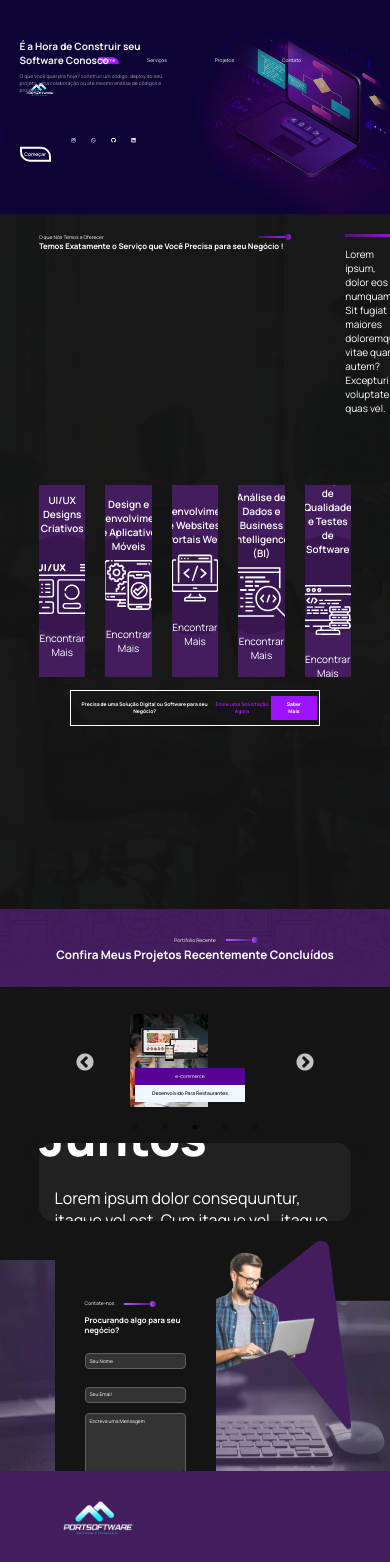
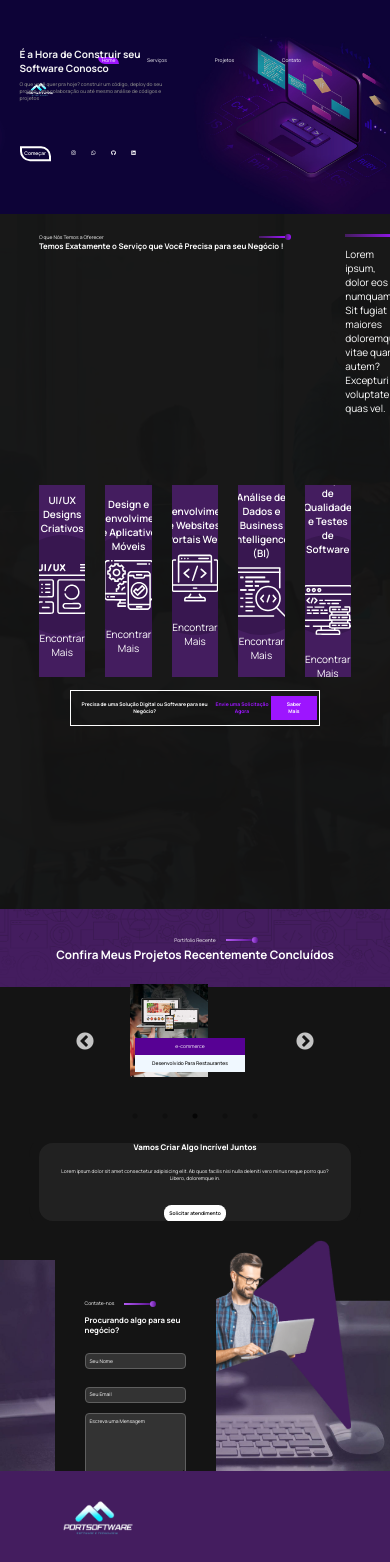
Before and after one commit to PedroPaulo-Git/PortSoftware, a React (Vite) app: page / in a window 390 px wide. Shown: the top 1562 px of the page. Built offline with nearby package versions, Linux system fonts and the light colour scheme.

Commit message:
background design responsive

```diff
--- a/src/components/Home/Home.css
+++ b/src/components/Home/Home.css
@@ -38,11 +38,11 @@
     margin-left: 20px;
 
 }
-
+/*
 .homeimage-info-socialmidia a {
     height: 32px;
 
-}
+} */
 
 .homeimage-info-socialmidia svg {
     cursor: pointer;
--- a/src/components/Projects/Project.css
+++ b/src/components/Projects/Project.css
@@ -108,6 +108,7 @@
 .slick-slide>div {
     margin: 0 30px;
     width: max(20vw);
+    height: 30vw;
     transition: all 0.4s ease;
 }
 .project-slide:hover {
@@ -194,7 +195,7 @@
 @media (max-width:1100px) {
 
     .slick-list{
-        margin-top: max(2vw,50px);
+        margin-top: max(2vw,40px);
     }
     .sub-title{
         font-size: max(1vw,5px);
@@ -207,4 +208,8 @@
     .project-background-title{
         font-size: max(3vw,5px);
     }
+
+    .slick-list{
+        margin-top: max(1vw,20px);
     }
+    }
--- a/src/components/Projects/Project.tsx
+++ b/src/components/Projects/Project.tsx
@@ -27,7 +27,7 @@ export const Project = () => {
             {
               breakpoint: 1024,
               settings: {
-                slidesToShow: 2,
+                slidesToShow: 3,
                 slidesToScroll: 1,
                 infinite: true,
                 dots: true
--- a/src/components/backgroundDesign/BackgroundDesign.css
+++ b/src/components/backgroundDesign/BackgroundDesign.css
@@ -45,7 +45,7 @@
 }
 
 .background-info h1 {
-font-size: 50px;
+font-size:  max(2vw,5px);
 font-weight: 800;
 margin: 0;
 margin-bottom: 16px;
@@ -61,17 +61,20 @@ margin-bottom: 16px;
     }
 .background-info-p p{
     margin: 0;
+    display: flex;
+    text-align: center;
+ font-size:  max(0.8vw,5px);
 }
 .background-info a{
-    margin-top:50px ;
+    margin-top:max(4vw,5px);
 }
 .background-info button{
-  padding-block: 15px;
+  padding-block:  max(1vw,5px);
   background-color: #ffffff;
-  padding-inline: 35px;
+  padding-inline:  max(1vw,5px);
   cursor: pointer;
   font-weight: 600;
-  font-size: 15px;
+  font-size:  max(0.7vw,5px);
   border-radius: 1.5em;
   border: none;
   color: rgb(0, 0, 0);
--- a/src/components/backgroundDesign/BackgroundDesign.tsx
+++ b/src/components/backgroundDesign/BackgroundDesign.tsx
@@ -10,9 +10,7 @@ export const BackgroundDesign = () => {
             <div className='background-info' >
               <h1>Vamos Criar Algo Incrível Juntos</h1>
               <div className='background-info-p'>
-              <p>Lorem ipsum dolor consequuntur, itaque vel est. Cum itaque vel , itaque vel quasi!
-              </p>
-              <p>optio repudiandae quam vel est. Cum, quasi!</p>
+              <p>Lorem ipsum dolor sit amet consectetur adipisicing elit. Ab quos facilis nisi nulla deleniti vero minus neque porro quo? Libero, doloremque in.</p>
               </div>
                 <a href="" className='background-info-button'><button className='background-info-button'>Solicitar atendimento</button></a>
             </div>
```
